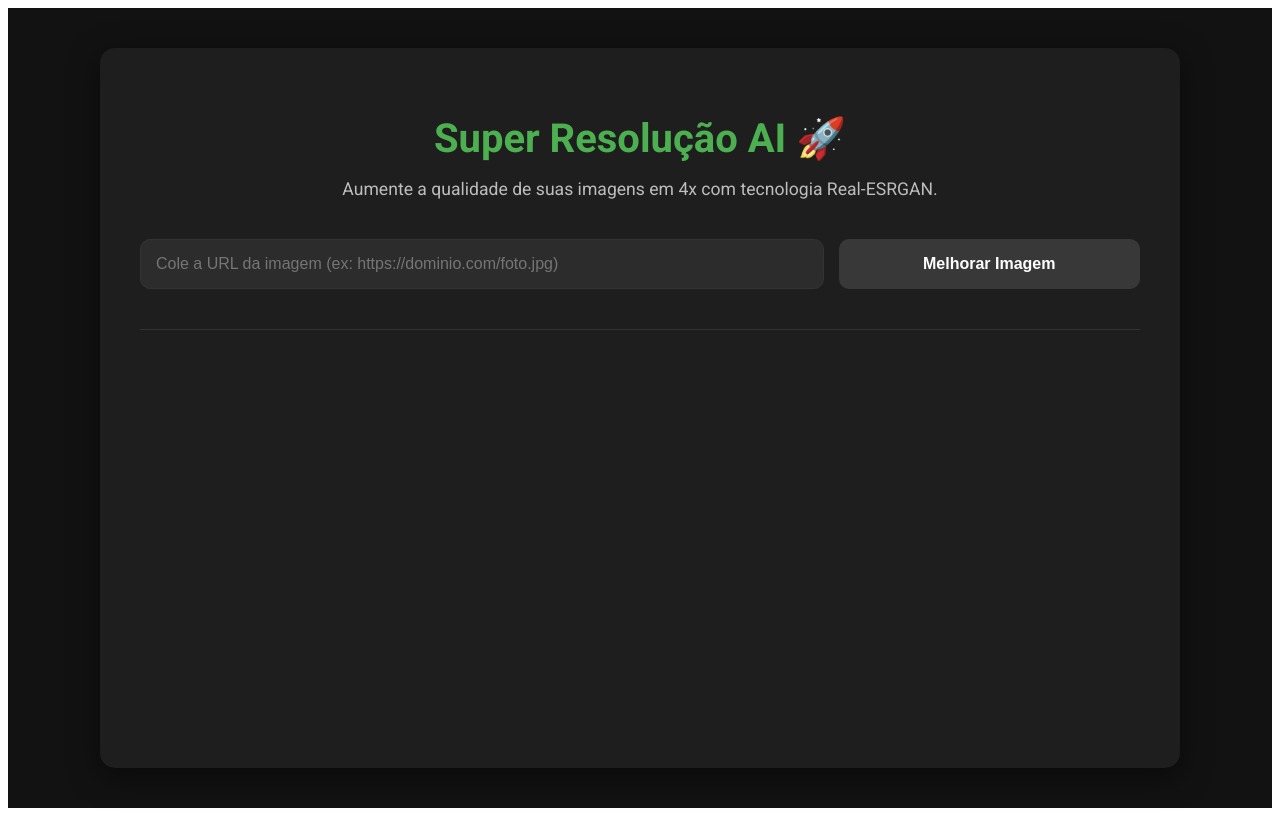
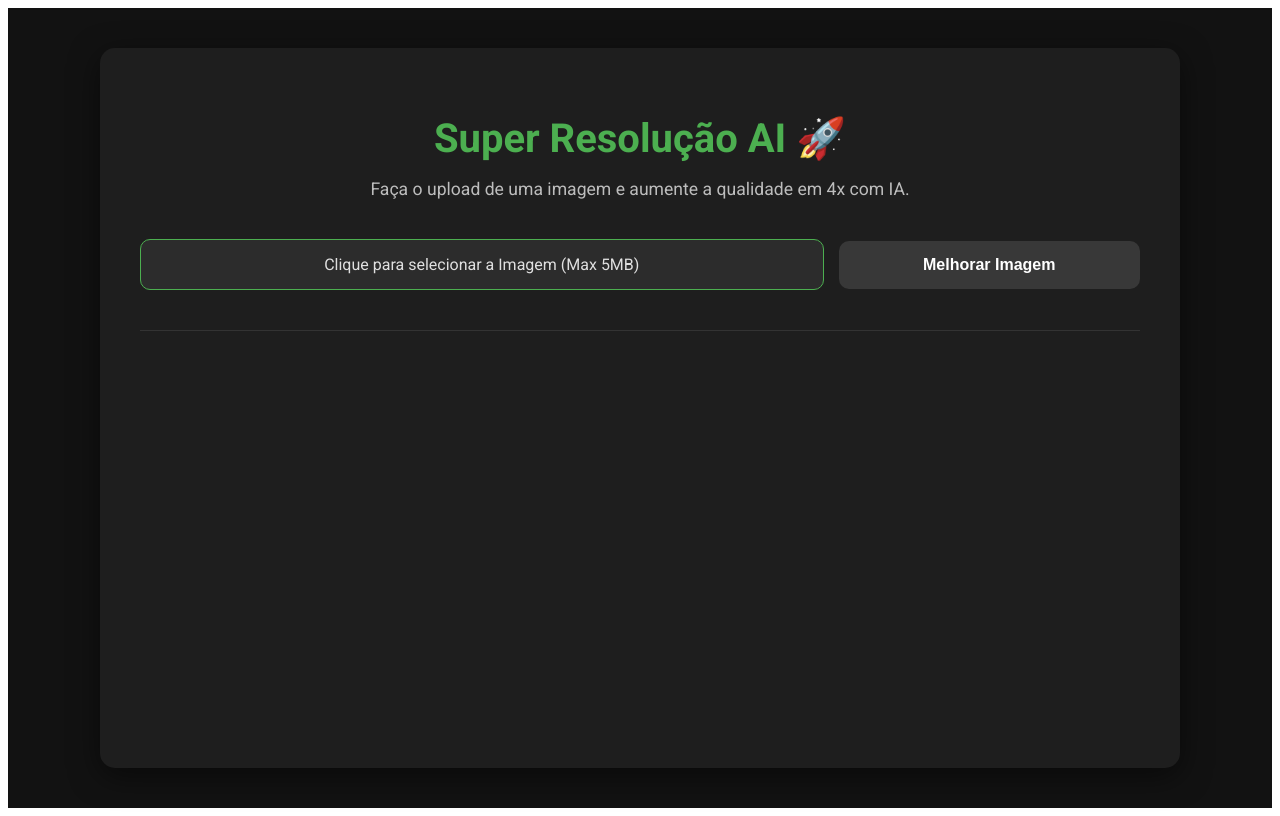
Before and after one commit to Testando0/Quality, a Next.js app: page / in a window 1280 px wide. Built offline with nearby package versions, Linux system fonts and the light colour scheme.

Commit message:
Update index.js

```diff
--- a/pages/index.js
+++ b/pages/index.js
@@ -1,14 +1,17 @@
 import Head from 'next/head';
-import { useState } from 'react';
+import { useState, useMemo } from 'react';
 
-// Estilos Dark Mode
+// Estilos Dark Mode (Mesmos de antes)
 const styles = {
     container: { fontFamily: 'Roboto, sans-serif', padding: '0', margin: '0', backgroundColor: '#121212', minHeight: '100vh', display: 'flex', justifyContent: 'center', color: '#e0e0e0' },
     main: { maxWidth: '1000px', width: '90%', margin: '40px auto', backgroundColor: '#1e1e1e', padding: '40px', borderRadius: '15px', boxShadow: '0 8px 30px rgba(0, 0, 0, 0.5)' },
     title: { color: '#4CAF50', textAlign: 'center', marginBottom: '15px', fontSize: '2.5rem' },
     subtitle: { color: '#bdbdbd', textAlign: 'center', marginBottom: '40px', fontSize: '1.1rem' },
-    form: { display: 'flex', gap: '15px', marginBottom: '40px', flexWrap: 'wrap' },
+    form: { display: 'flex', gap: '15px', marginBottom: '40px', flexWrap: 'wrap', alignItems: 'center', justifyContent: 'center' },
     input: { flex: '1 1 65%', padding: '15px', borderRadius: '10px', border: '1px solid #333', backgroundColor: '#2c2c2c', color: '#e0e0e0', fontSize: '16px', outline: 'none' },
+    fileInputLabel: {
+        flex: '1 1 65%', padding: '15px', borderRadius: '10px', border: '1px solid #4CAF50', backgroundColor: '#2c2c2c', color: '#e0e0e0', fontSize: '16px', cursor: 'pointer', textAlign: 'center', transition: 'background-color 0.3s'
+    },
     button: { flex: '1 1 30%', padding: '15px 25px', backgroundColor: '#4CAF50', color: 'white', border: 'none', borderRadius: '10px', cursor: 'pointer', fontSize: '16px', fontWeight: 'bold', transition: 'background-color 0.3s' },
     buttonDisabled: { backgroundColor: '#383838', cursor: 'not-allowed' },
     error: { color: '#FF5252', padding: '15px', backgroundColor: '#331a1a', border: '1px solid #FF5252', borderRadius: '10px', textAlign: 'center', marginBottom: '20px' },
@@ -21,30 +24,59 @@ const styles = {
     downloadLink: { display: 'inline-block', padding: '12px 25px', backgroundColor: '#FFC107', color: '#121212', textDecoration: 'none', borderRadius: '10px', fontWeight: 'bold', fontSize: '16px', transition: 'background-color 0.3s' },
 };
 
+// Componente principal
 export default function Home() {
-  const [originalUrl, setOriginalUrl] = useState('');
+  const [imageFile, setImageFile] = useState(null);
   const [upscaledUrl, setUpscaledUrl] = useState(null);
   const [isLoading, setIsLoading] = useState(false);
   const [error, setError] = useState(null);
+  const [imageBase64, setImageBase64] = useState(null);
+
+  // Pré-visualização da imagem localmente
+  const previewUrl = useMemo(() => {
+    return imageFile ? URL.createObjectURL(imageFile) : null;
+  }, [imageFile]);
+
+  const handleFileChange = (e) => {
+    const file = e.target.files[0];
+    if (file && file.size > 5 * 1024 * 1024) { // Limite de 5MB
+        setError("O arquivo é muito grande. Por favor, use uma imagem menor que 5MB.");
+        setImageFile(null);
+        setImageBase64(null);
+        return;
+    }
+
+    if (file) {
+      setImageFile(file);
+      setError(null);
+      setUpscaledUrl(null);
+
+      // Converte o arquivo para Base64
+      const reader = new FileReader();
+      reader.onloadend = () => {
+        setImageBase64(reader.result); // O resultado é a string base64
+      };
+      reader.readAsDataURL(file); // Lê o arquivo como Data URL (que é base64)
+
+    } else {
+      setImageFile(null);
+      setImageBase64(null);
+    }
+  };
 
   const handleUpscale = async (e) => {
     e.preventDefault();
+    if (!imageBase64 || isLoading) return;
+
     setIsLoading(true);
     setUpscaledUrl(null);
     setError(null);
-
-    // Validação básica da URL
-    if (!originalUrl.match(/^https?:\/\/.+/)) {
-        setError("Por favor, insira uma URL válida.");
-        setIsLoading(false);
-        return;
-    }
 
     try {
       const response = await fetch('/api/upscale', {
         method: 'POST',
         headers: { 'Content-Type': 'application/json' },
-        body: JSON.stringify({ imageUrl: originalUrl }),
+        body: JSON.stringify({ imageBase64 }), // Enviamos a string Base64
       });
 
       const data = await response.json();
@@ -62,7 +94,7 @@ export default function Home() {
     }
   };
 
-  const buttonStyle = isLoading || !originalUrl
+  const buttonStyle = isLoading || !imageFile
     ? { ...styles.button, ...styles.buttonDisabled }
     : styles.button;
 
@@ -75,19 +107,21 @@ export default function Home() {
 
       <main style={styles.main}>
         <h1 style={styles.title}>Super Resolução AI 🚀</h1>
-        <p style={styles.subtitle}>Aumente a qualidade de suas imagens em 4x com tecnologia Real-ESRGAN.</p>
+        <p style={styles.subtitle}>Faça o upload de uma imagem e aumente a qualidade em 4x com IA.</p>
 
         <form onSubmit={handleUpscale} style={styles.form}>
             <input
-            style={styles.input}
-            type="url"
-            value={originalUrl}
-            onChange={(e) => setOriginalUrl(e.target.value)}
-            placeholder="Cole a URL da imagem (ex: https://dominio.com/foto.jpg)"
-            required
+                type="file"
+                accept="image/*"
+                onChange={handleFileChange}
+                id="file-upload"
+                style={{ display: 'none' }}
                 disabled={isLoading}
             />
-          <button type="submit" style={buttonStyle} disabled={isLoading || !originalUrl}>
+            <label htmlFor="file-upload" style={styles.fileInputLabel}>
+                {imageFile ? `Arquivo Selecionado: ${imageFile.name}` : 'Clique para selecionar a Imagem (Max 5MB)'}
+            </label>
+            <button type="submit" style={buttonStyle} disabled={isLoading || !imageFile}>
                 {isLoading ? (
                     <>
                         <span role="img" aria-label="loading">⏳</span> Processando...
@@ -101,11 +135,18 @@ export default function Home() {
         <div style={styles.imageContainer}>
           {isLoading && <p style={styles.loadingText}><span role="img" aria-label="ai-processing">🧠</span> A inteligência artificial está trabalhando, por favor, aguarde...</p>}
 
+          {(previewUrl && !upscaledUrl) && (
+              <div style={{ marginTop: '20px' }}>
+                  <h2 style={styles.resultTitle}>Pré-visualização</h2>
+                  <img src={previewUrl} alt="Pré-visualização Original" style={{ ...styles.image, maxWidth: '500px' }} />
+              </div>
+          )}
+
           {upscaledUrl && (
             <div style={styles.result}>
               <h2 style={styles.resultTitle}>Comparativo de Qualidade (4x)</h2>
               <div style={styles.imageWrapper}>
-                <img src={originalUrl} alt="Original (Baixa Resolução)" style={styles.image} />
+                <img src={previewUrl} alt="Original (Baixa Resolução)" style={styles.image} />
                 <img src={upscaledUrl} alt="Melhorada (Alta Resolução)" style={styles.image} />
               </div>
               <a href={upscaledUrl} download target="_blank" rel="noreferrer" style={styles.downloadLink}>
```
Lines whose indentation alone changed are shown as unchanged.
